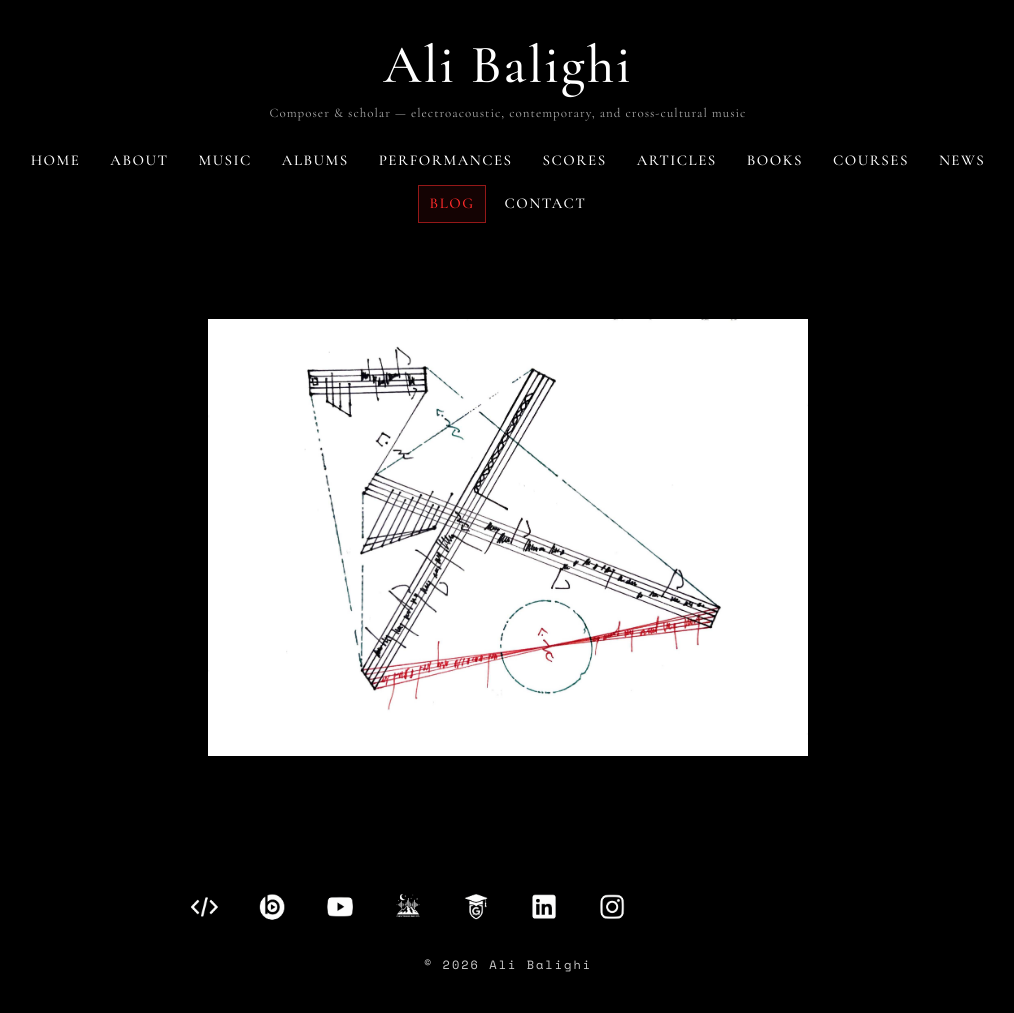
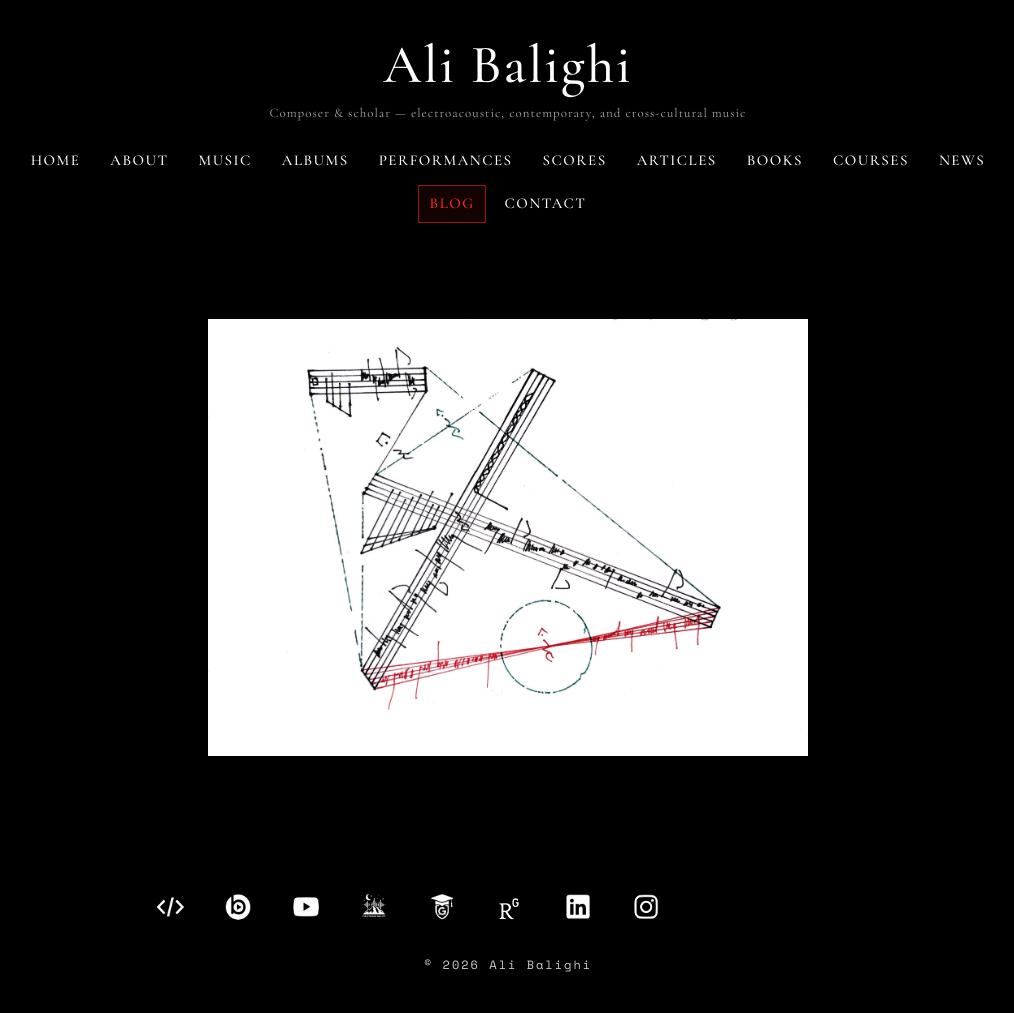
Before and after one commit to alib65/blog, a Jekyll site: the page built from _posts/2026-04-30-Graphic-Score-02.md, in a window 1280 px wide. Shown: the whole page, without its empty margins (132-1146 px from the left). Built offline with Jekyll 4.4.1, drawn with Linux system fonts in a browser that asks for light colours.

Commit message:
Add ResearchGate icon link after Google Scholar

```diff
--- a/_layouts/default.html
+++ b/_layouts/default.html
@@ -319,6 +319,7 @@
         <a href="https://www.youtube.com/@AliBalighi" target="_blank" rel="noopener noreferrer" class="highlight icon-link" aria-label="YouTube"><img src="{{ '/icons/youtube.png' | relative_url }}" alt="" class="icon-img" loading="lazy"></a>
         <a href="https://electronicnights.github.io" target="_blank" rel="noopener noreferrer" class="highlight icon-link" aria-label="Electronic Nights"><img src="{{ '/icons/electronicnights.png' | relative_url }}" alt="" class="icon-img" loading="lazy"></a>
         <a href="https://scholar.google.com/citations?user=76Qqc6AAAAAJ&hl=en" target="_blank" rel="noopener noreferrer" class="highlight icon-link" aria-label="Google Scholar"><img src="{{ '/icons/googlescholar.png' | relative_url }}" alt="" class="icon-img" loading="lazy"></a>
+        <a href="https://www.researchgate.net/profile/Ali-Balighi/publications" target="_blank" rel="noopener noreferrer" class="highlight icon-link" aria-label="ResearchGate"><img src="{{ '/icons/researchgate.png' | relative_url }}" alt="" class="icon-img" loading="lazy"></a>
         <a href="https://www.linkedin.com/in/alibalighi/" target="_blank" rel="noopener noreferrer" class="highlight icon-link" aria-label="LinkedIn"><img src="{{ '/icons/linkedin.png' | relative_url }}" alt="" class="icon-img" loading="lazy"></a>
         <a href="https://www.instagram.com/ali_balighi/" target="_blank" rel="noopener noreferrer" class="highlight icon-link" aria-label="Instagram"><img src="{{ '/icons/instagram.png' | relative_url }}" alt="" class="icon-img" loading="lazy"></a>
     </nav>
```
Also changed, not shown: icons/researchgate.png (added).
